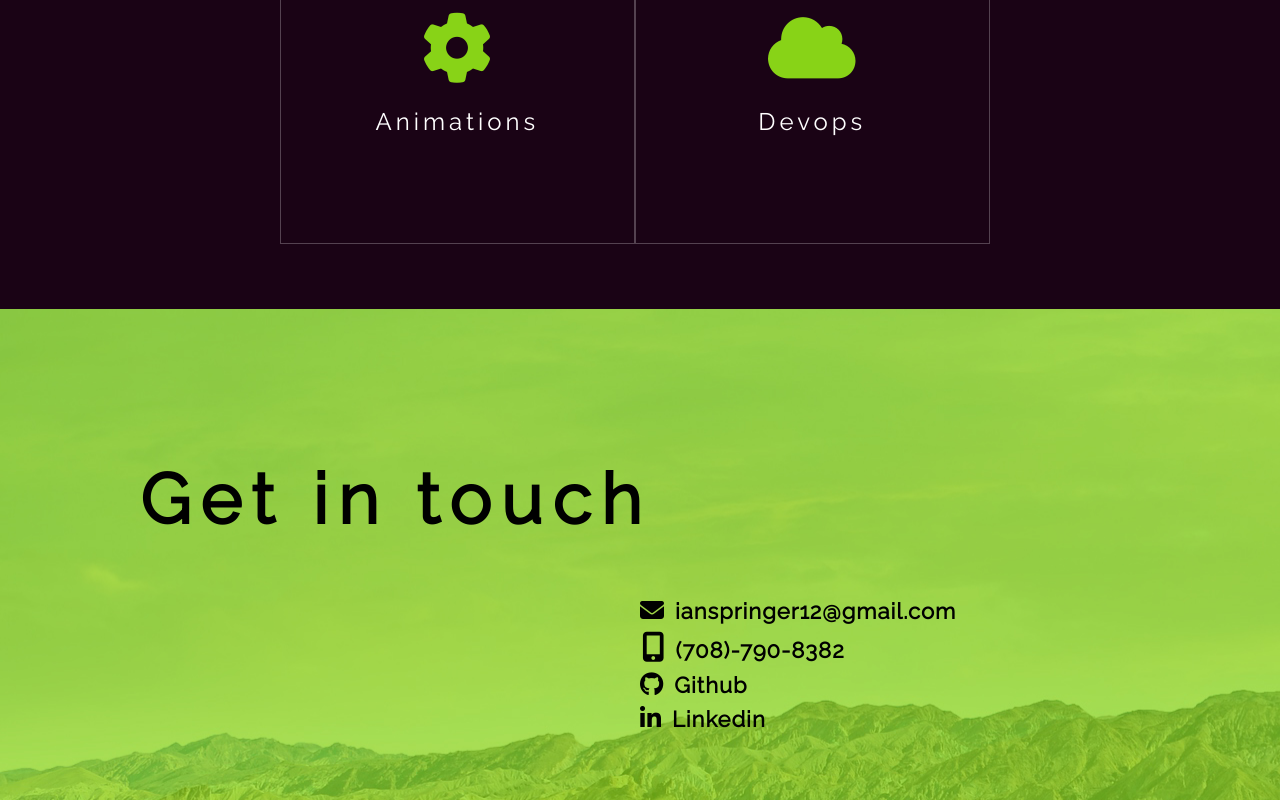
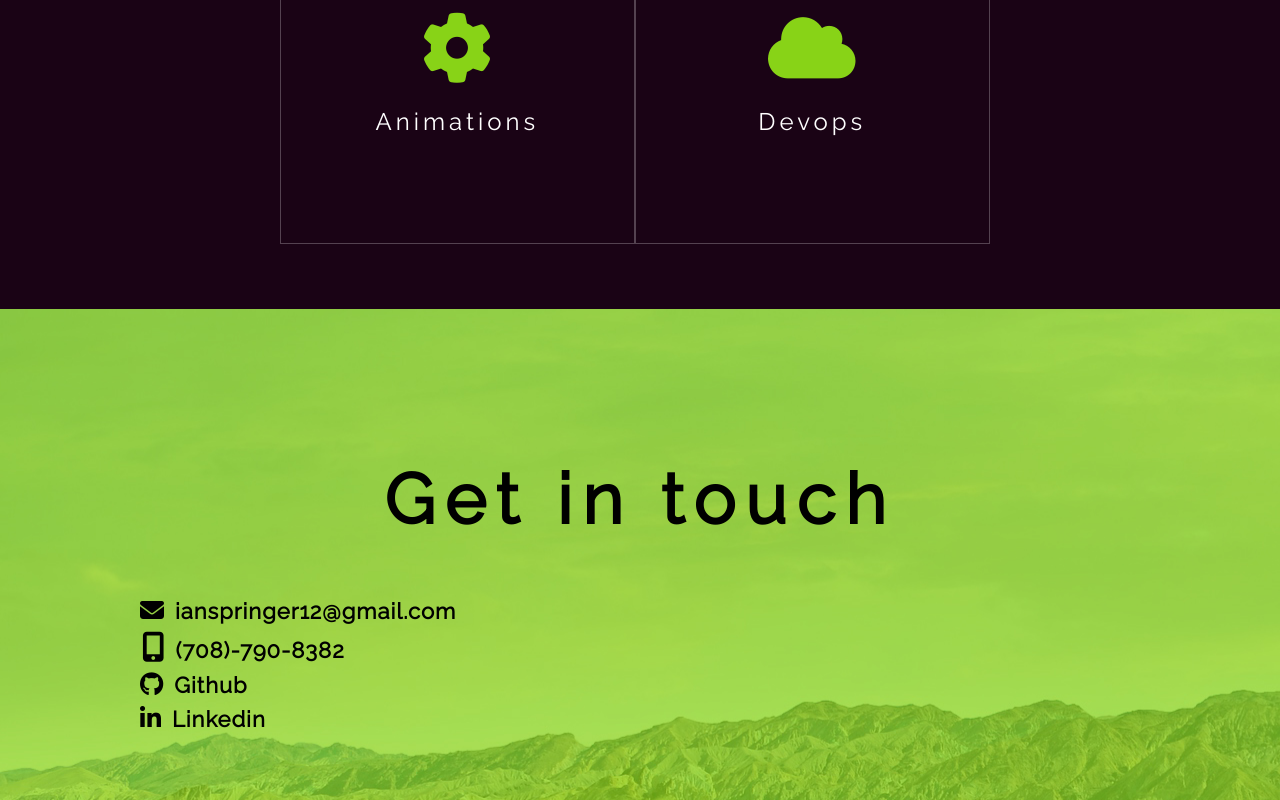
Before and after one commit to IanSpringer/portfolio, a React (Create React App) app: page / in a window 1280 px wide. Shown: the part 3667-4467 px from the top of the page. Built offline with nearby package versions, Linux system fonts and the light colour scheme.

Commit message:
more tightening

```diff
--- a/src/index.css
+++ b/src/index.css
@@ -265,7 +265,7 @@ a{
   /*color: #ff4949;*/
 }
 .five h2{
-  float: left;
+
   padding-top: 30px;
 }
 .five .fa{
@@ -285,8 +285,6 @@ a{
   font-weight: 800;
 }
 .contact-col{
-  width: 50%;
-  float: right;
   list-style: none;
   color: #53efd6;
 }
```
